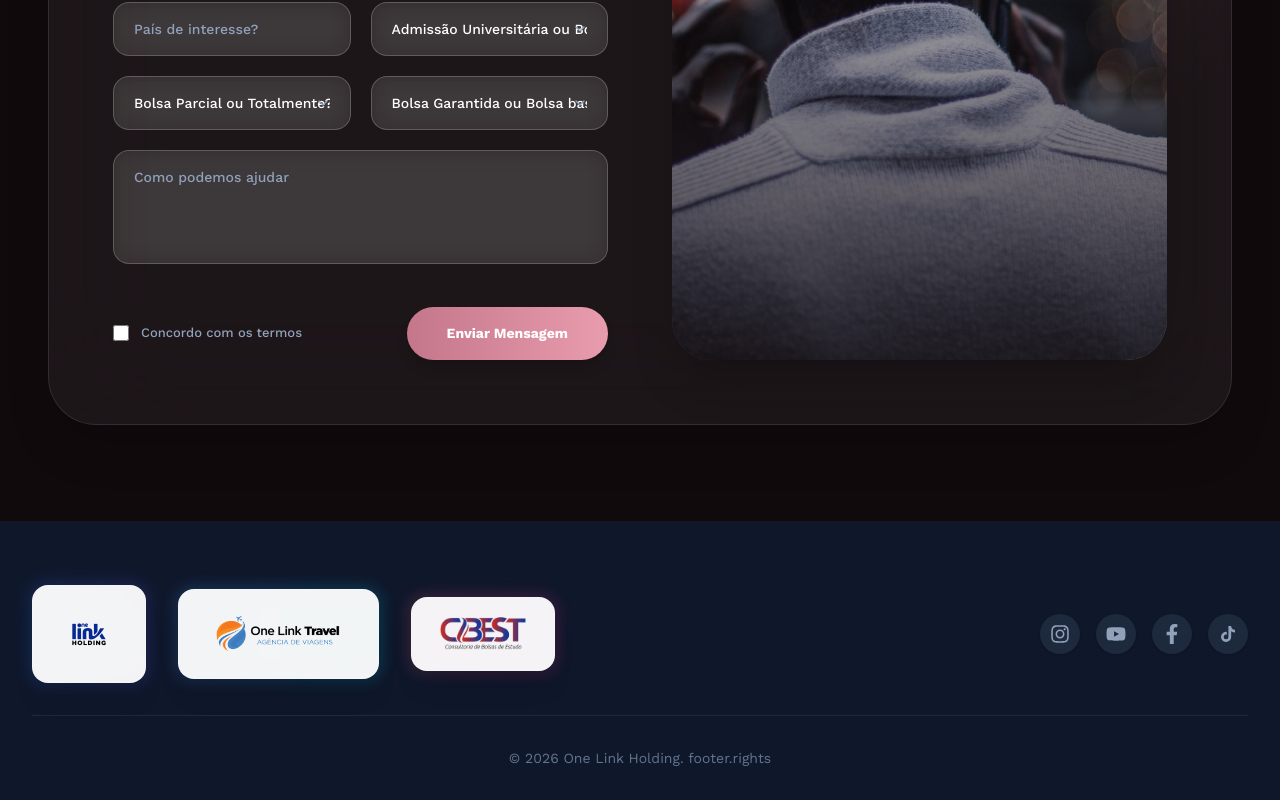
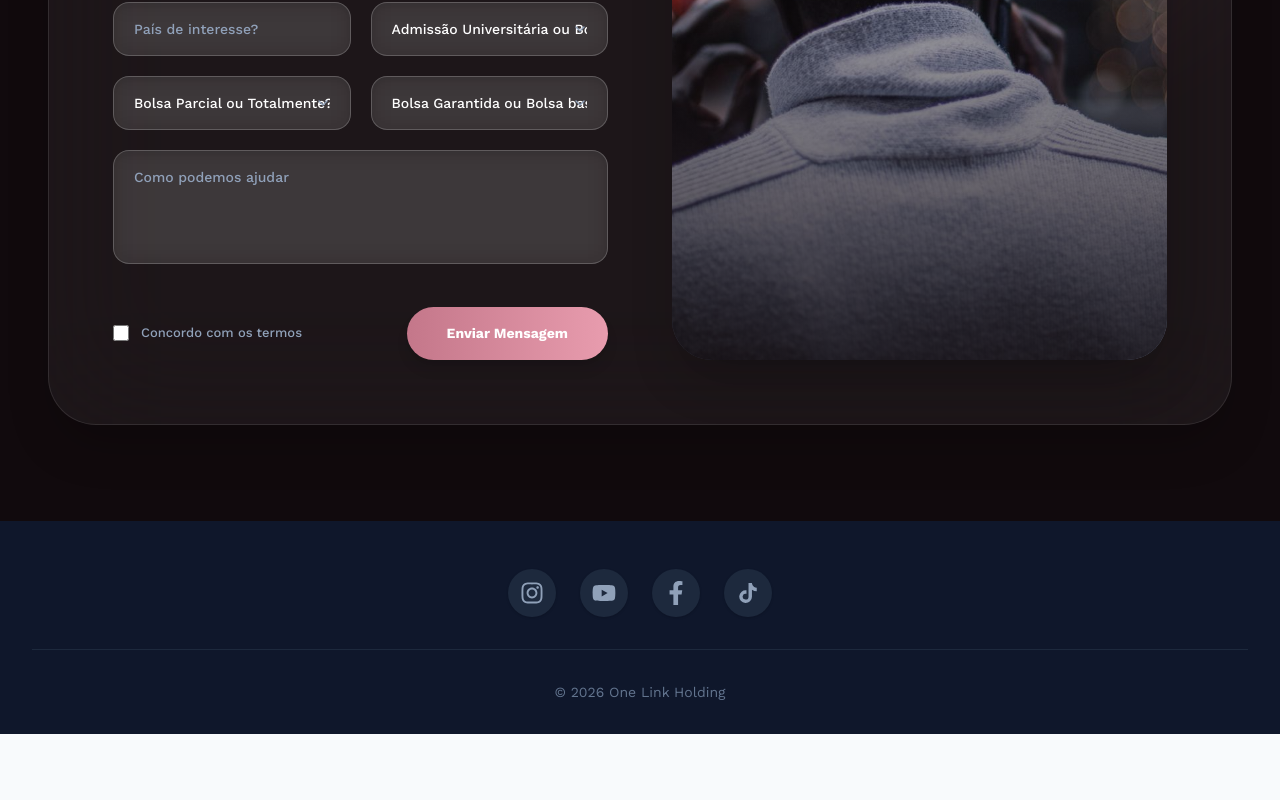
Before and after one commit to adityashekhawat1999/onelinktravelbusiness, a React (Vite) app: page /cbest in a window 1280 px wide. Shown: the part 4548-5348 px from the top of the page. After the commit the page ends 5282 px from the top, so only its background shows below. Built offline with nearby package versions, Linux system fonts and the light colour scheme.

Commit message:
footer change

```diff
--- a/src/components/Footer.jsx
+++ b/src/components/Footer.jsx
@@ -7,48 +7,27 @@ const Footer = () => {
   const { t } = useLanguage();
 
   return (
-    <footer className="bg-slate-900 text-white pt-16 pb-8">
+    <footer className="bg-slate-900 text-white pt-12 pb-8">
       <div className="max-w-7xl mx-auto px-4 sm:px-6 lg:px-8">
-        <div className="flex flex-col lg:flex-row justify-between items-center gap-8 mb-8">
-          <div className="flex flex-wrap justify-center items-center gap-6 md:gap-8">
-            <Link to="/" onClick={() => window.scrollTo(0, 0)} className="group relative">
-              <div className="absolute -inset-0.5 bg-gradient-to-r from-blue-500 to-indigo-500 rounded-2xl blur opacity-20 group-hover:opacity-60 transition duration-500"></div>
-              <div className="relative bg-white/95 backdrop-blur-sm px-6 py-4 rounded-2xl flex items-center justify-center shadow-xl border border-white/20">
-                <img src="/logo.png" alt="One Link Holding" className="h-14 md:h-16 object-contain group-hover:scale-105 transition-transform duration-500" />
-              </div>
-            </Link>
-            <Link to="/onelinktravel" onClick={() => window.scrollTo(0, 0)} className="group relative">
-              <div className="absolute -inset-0.5 bg-gradient-to-r from-blue-400 to-cyan-400 rounded-2xl blur opacity-20 group-hover:opacity-60 transition duration-500"></div>
-              <div className="relative bg-white/95 backdrop-blur-sm px-6 py-4 rounded-2xl flex items-center justify-center shadow-xl border border-white/20">
-                <img src="/onelinktravel-logo.png" alt="One Link Travel" className="h-12 md:h-14 object-contain group-hover:scale-105 transition-transform duration-500" />
-              </div>
-            </Link>
-            <Link to="/cbest" onClick={() => window.scrollTo(0, 0)} className="group relative">
-              <div className="absolute -inset-0.5 bg-gradient-to-r from-rose-400 to-pink-500 rounded-2xl blur opacity-20 group-hover:opacity-60 transition duration-500"></div>
-              <div className="relative bg-white/95 backdrop-blur-sm px-6 py-4 rounded-2xl flex items-center justify-center shadow-xl border border-white/20">
-                <img src="/cbest-logo.png" alt="CBEST" className="h-9 md:h-10 object-contain group-hover:scale-105 transition-transform duration-500" />
-              </div>
-            </Link>
-          </div>
-
-          <div className="flex space-x-4">
-            <a href="https://www.instagram.com/cbest__onelinktravel" target="_blank" rel="noreferrer" className="w-10 h-10 rounded-full bg-slate-800 flex items-center justify-center text-slate-400 hover:text-white hover:bg-[#E1306C] transition-all duration-300 shadow-sm hover:shadow-[0_0_15px_rgba(225,48,108,0.5)] hover:-translate-y-1">
-              <FaInstagram className="w-5 h-5" />
+        <div className="flex justify-center items-center mb-8">
+          <div className="flex space-x-6">
+            <a href="https://www.instagram.com/cbest__onelinktravel" target="_blank" rel="noreferrer" className="w-12 h-12 rounded-full bg-slate-800 flex items-center justify-center text-slate-400 hover:text-white hover:bg-[#E1306C] transition-all duration-300 shadow-sm hover:shadow-[0_0_15px_rgba(225,48,108,0.5)] hover:-translate-y-1">
+              <FaInstagram className="w-6 h-6" />
             </a>
-            <a href="https://www.youtube.com/@cbest_onelinktravel" target="_blank" rel="noreferrer" className="w-10 h-10 rounded-full bg-slate-800 flex items-center justify-center text-slate-400 hover:text-white hover:bg-[#FF0000] transition-all duration-300 shadow-sm hover:shadow-[0_0_15px_rgba(255,0,0,0.5)] hover:-translate-y-1">
-              <FaYoutube className="w-5 h-5" />
+            <a href="https://www.youtube.com/@cbest_onelinktravel" target="_blank" rel="noreferrer" className="w-12 h-12 rounded-full bg-slate-800 flex items-center justify-center text-slate-400 hover:text-white hover:bg-[#FF0000] transition-all duration-300 shadow-sm hover:shadow-[0_0_15px_rgba(255,0,0,0.5)] hover:-translate-y-1">
+              <FaYoutube className="w-6 h-6" />
             </a>
-            <a href="https://www.facebook.com/profile.php?id=61579546714192" target="_blank" rel="noreferrer" className="w-10 h-10 rounded-full bg-slate-800 flex items-center justify-center text-slate-400 hover:text-white hover:bg-[#1877F2] transition-all duration-300 shadow-sm hover:shadow-[0_0_15px_rgba(24,119,242,0.5)] hover:-translate-y-1">
-              <FaFacebookF className="w-5 h-5" />
+            <a href="https://www.facebook.com/profile.php?id=61579546714192" target="_blank" rel="noreferrer" className="w-12 h-12 rounded-full bg-slate-800 flex items-center justify-center text-slate-400 hover:text-white hover:bg-[#1877F2] transition-all duration-300 shadow-sm hover:shadow-[0_0_15px_rgba(24,119,242,0.5)] hover:-translate-y-1">
+              <FaFacebookF className="w-6 h-6" />
             </a>
-            <a href="https://www.tiktok.com/@cbest_onelinktravel" target="_blank" rel="noreferrer" className="w-10 h-10 rounded-full bg-slate-800 flex items-center justify-center text-slate-400 hover:text-white hover:bg-black hover:border border-white/20 transition-all duration-300 shadow-sm hover:shadow-[0_0_15px_rgba(255,255,255,0.3)] hover:-translate-y-1">
-              <FaTiktok className="w-4 h-4" />
+            <a href="https://www.tiktok.com/@cbest_onelinktravel" target="_blank" rel="noreferrer" className="w-12 h-12 rounded-full bg-slate-800 flex items-center justify-center text-slate-400 hover:text-white hover:bg-black hover:border border-white/20 transition-all duration-300 shadow-sm hover:shadow-[0_0_15px_rgba(255,255,255,0.3)] hover:-translate-y-1">
+              <FaTiktok className="w-5 h-5" />
             </a>
           </div>
         </div>
 
         <div className="pt-8 border-t border-slate-800 text-center text-slate-500 text-sm">
-          &copy; {new Date().getFullYear()} One Link Holding. {t('footer.rights')}
+          &copy; {new Date().getFullYear()} One Link Holding
         </div>
       </div>
     </footer>
```
